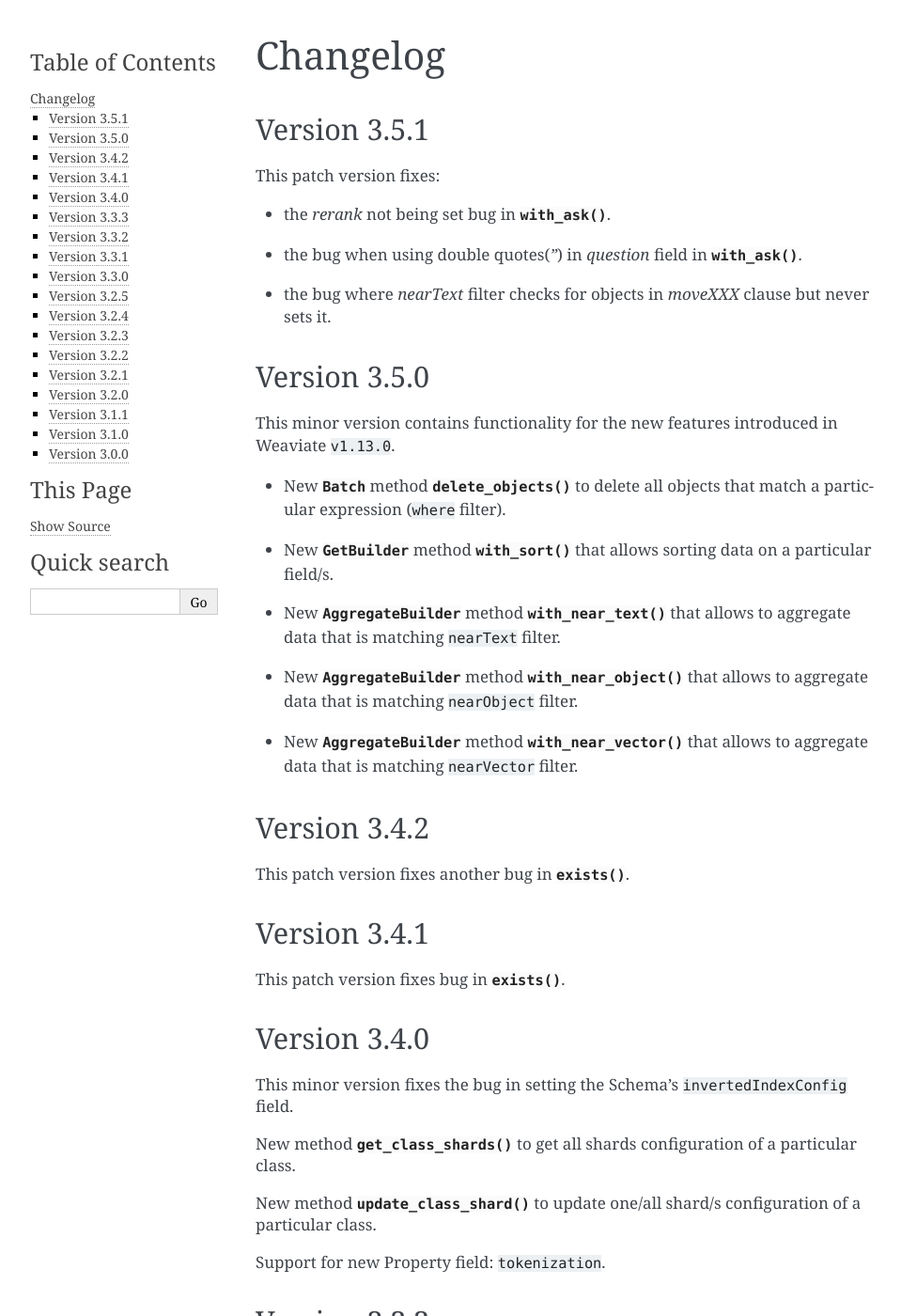
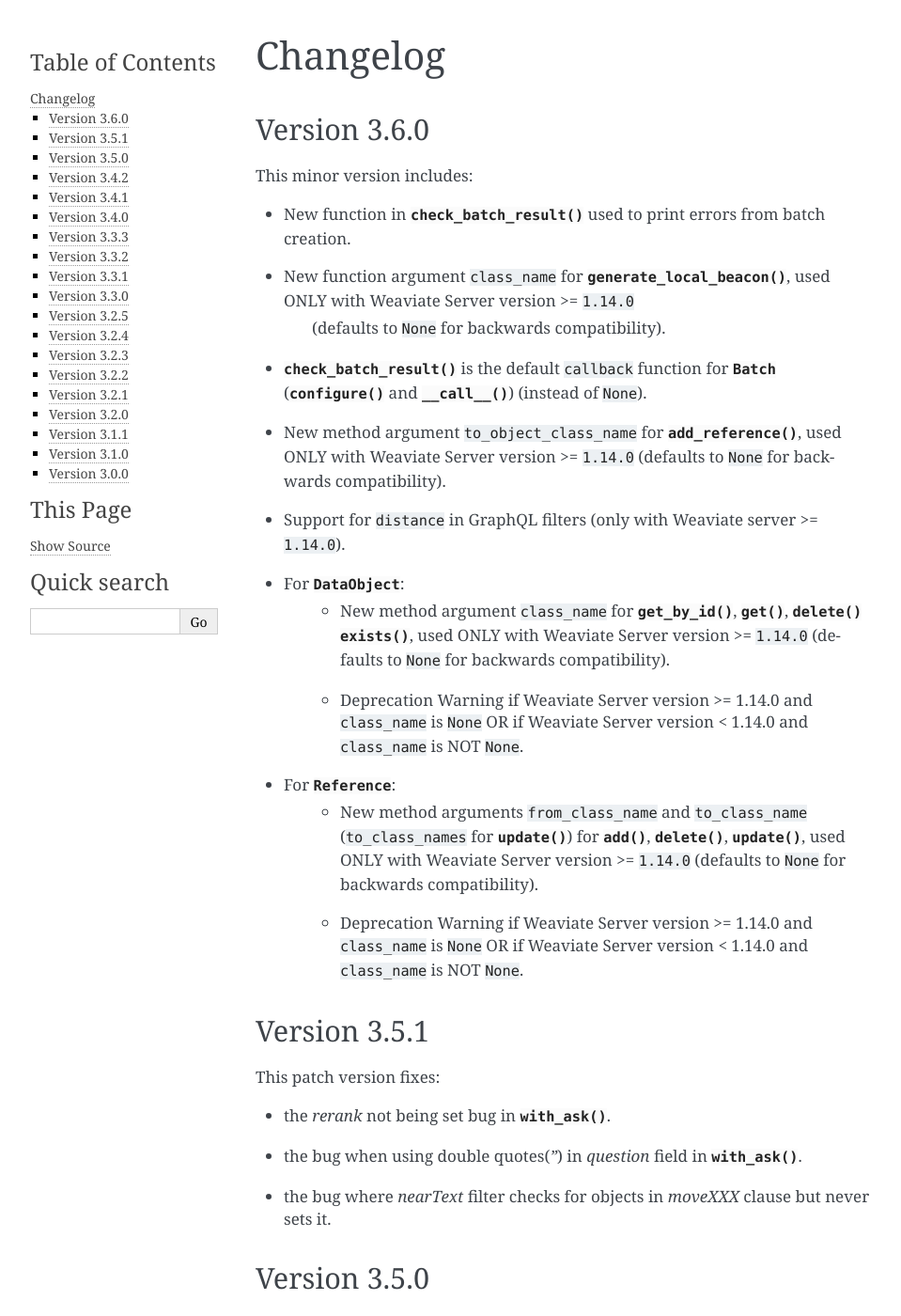
Before and after one commit to weaviate/weaviate-python-client, a Sphinx documentation site: the page built from docs/changelog.rst, in a window 1280 px wide and 1400 px high. Shown: the whole window at 94% size, without its empty margins (148-1107 px from the left). Built offline with Sphinx 7.4.7, drawn with Linux system fonts in a browser that asks for light colours.

Commit message:
fix some bugs in DataObject class, add changelog for docs

```diff
--- a/docs/changelog.rst
+++ b/docs/changelog.rst
@@ -1,5 +1,34 @@
 Changelog
 =========
+
+Version 3.6.0
+-------------
+This minor version includes:
+
+- New function in :func:`~weaviate.util.check_batch_result` used to print errors from batch creation.
+
+- New function argument ``class_name`` for :func:`~weaviate.util.generate_local_beacon`, used ONLY with Weaviate Server version >= ``1.14.0``
+    (defaults to ``None`` for backwards compatibility).
+
+- | :func:`~weaviate.util.check_batch_result` is the default ``callback`` function for :class:`~weaviate.batch.Batch`
+    (:meth:`~weaviate.batch.Batch.configure` and :meth:`~weaviate.batch.Batch.__call__`) (instead of ``None``).
+
+- | New method argument ``to_object_class_name``  for :meth:`~weaviate.batch.Batch.add_reference`, used ONLY with Weaviate Server version >= ``1.14.0``
+    (defaults to ``None`` for backwards compatibility).
+
+- Support for ``distance`` in GraphQL filters (only with Weaviate server >= ``1.14.0``).
+
+- For :class:`~weaviate.data.DataObject`:
+    - | New method argument ``class_name`` for :meth:`~weaviate.data.DataObject.get_by_id`, :meth:`~weaviate.data.DataObject.get`, :meth:`~weaviate.data.DataObject.delete`
+        :meth:`~weaviate.data.DataObject.exists`, used ONLY with Weaviate Server version >= ``1.14.0`` (defaults to ``None`` for backwards compatibility).
+    - Deprecation Warning if Weaviate Server version >= 1.14.0 and ``class_name`` is ``None`` OR if Weaviate Server version < 1.14.0 and ``class_name`` is NOT ``None``.
+
+- For :class:`~weaviate.data.references.Reference`:
+    - | New method arguments ``from_class_name`` and ``to_class_name`` (``to_class_names`` for :meth:`~weaviate.data.references.Reference.update`) for
+        :meth:`~weaviate.data.references.Reference.add`, :meth:`~weaviate.data.references.Reference.delete`,
+        :meth:`~weaviate.data.references.Reference.update`, used ONLY with Weaviate Server version >= ``1.14.0`` (defaults to ``None`` for backwards compatibility).
+    - Deprecation Warning if Weaviate Server version >= 1.14.0 and ``class_name`` is ``None`` OR if Weaviate Server version < 1.14.0 and ``class_name`` is NOT ``None``.
+
 
 Version 3.5.1
 -------------
```
Also changed, not shown: docker-compose.yml (+8 -8 lines), 1 other file.
